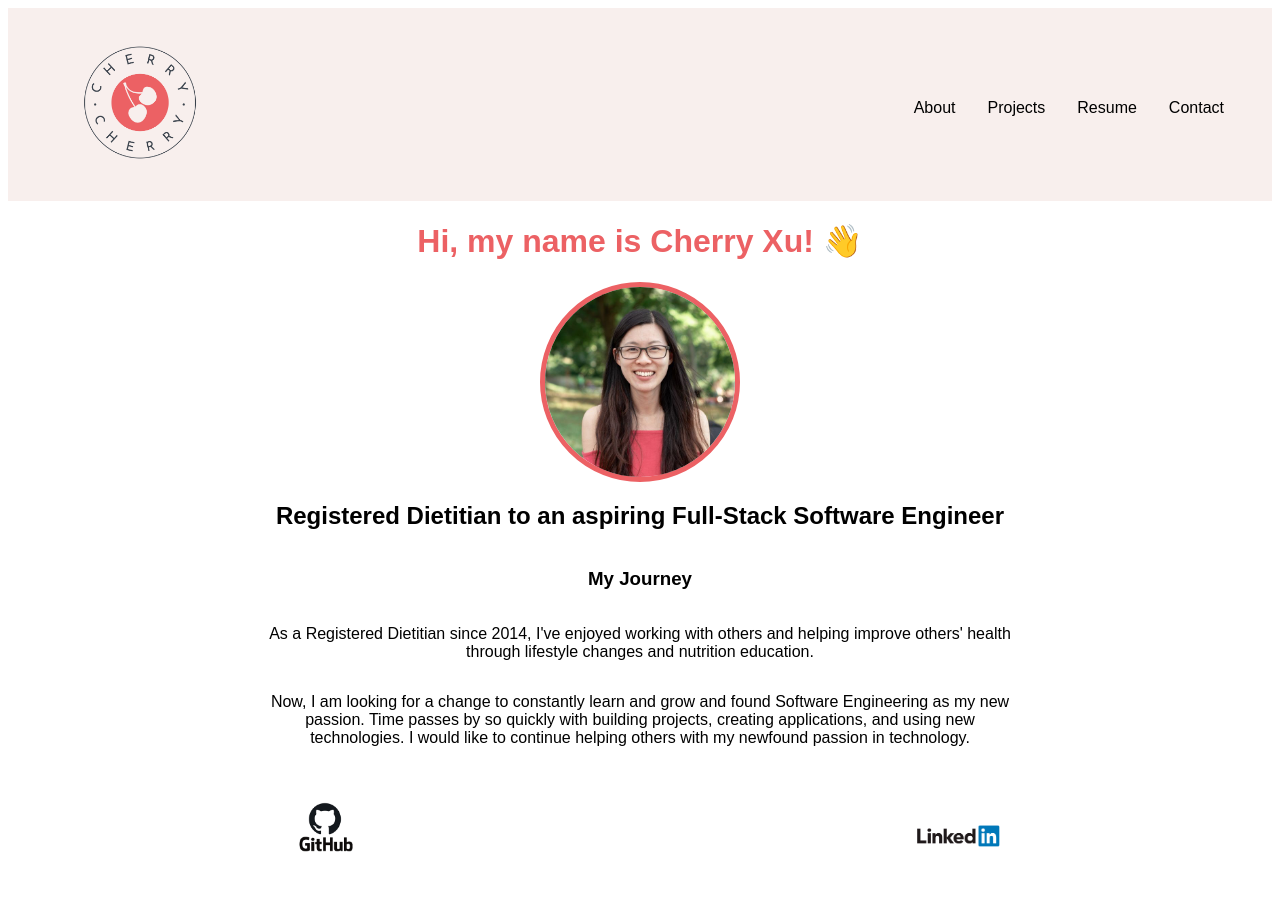
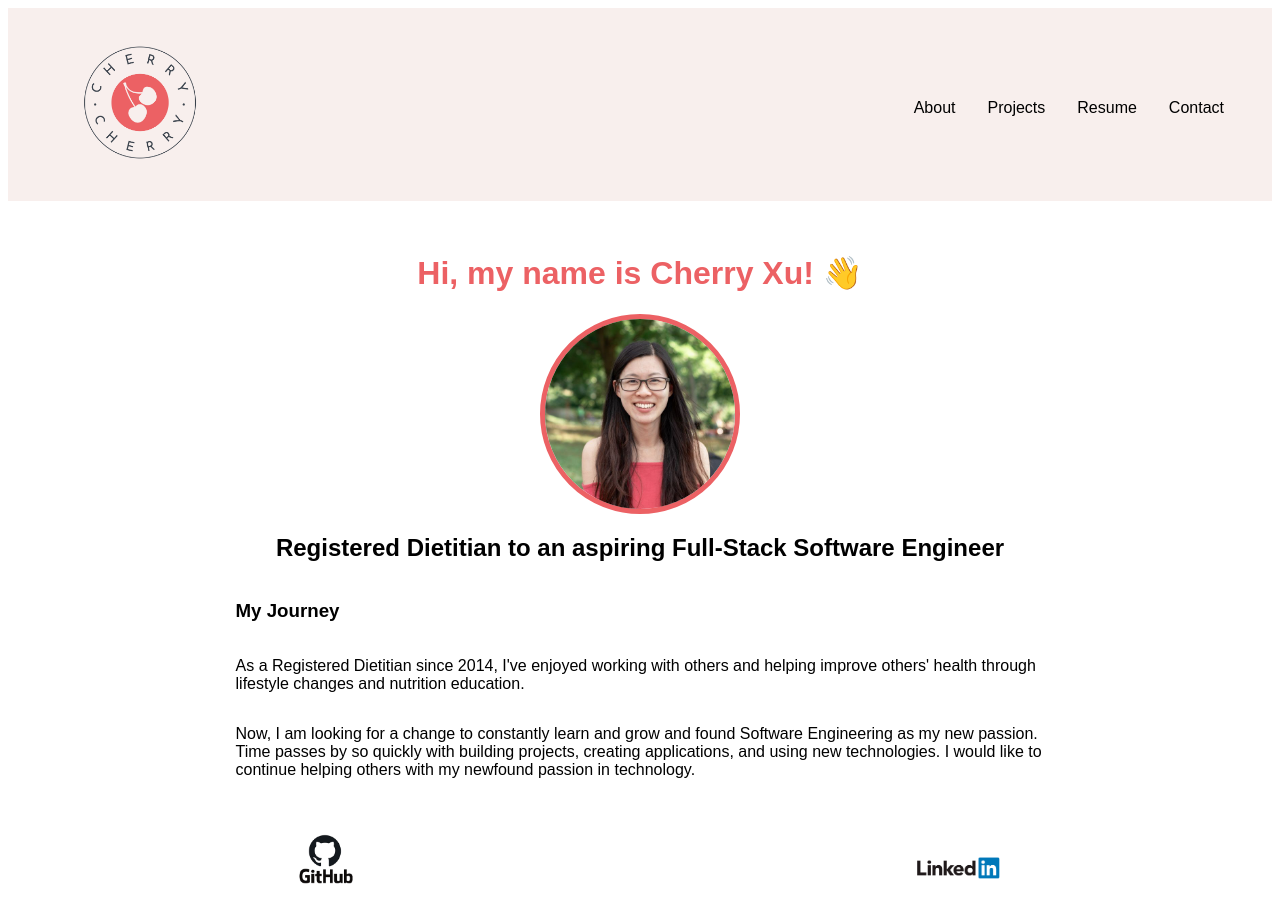
Before and after one commit to mscherryxu/portfolio-ts, a React (Create React App) app: page /about in a window 1280 px wide. Before the commit the page ends 879 px from the top, so only its background shows below. Built offline with nearby package versions, Linux system fonts and the light colour scheme.

Commit message:
Added styling to about page for mobile and desktop view

```diff
--- a/src/styles/about.css
+++ b/src/styles/about.css
@@ -1,3 +1,11 @@
+.outer-container {
+  display: flex;
+  flex-direction: column;
+  margin-left: auto;
+  margin-right: auto;
+  width: 80%;
+}
+
 .intro {
   color: #EC6164;
   font-size: 2rem;
--- a/src/styles/media-queries.css
+++ b/src/styles/media-queries.css
@@ -13,16 +13,15 @@
   }
 
   .outer-container {
-    display: flex;
-    justify-content: center;
+    padding-top: 2rem;
   }
 
   .about-parent-container {
     display: flex;
     flex-direction: column;
-    justify-content: center;
-    width: 60%;
-    text-align: center;
+    margin-left: auto;
+    margin-right: auto;
+    width: 80%;
   }
 
   .project-container {
```
